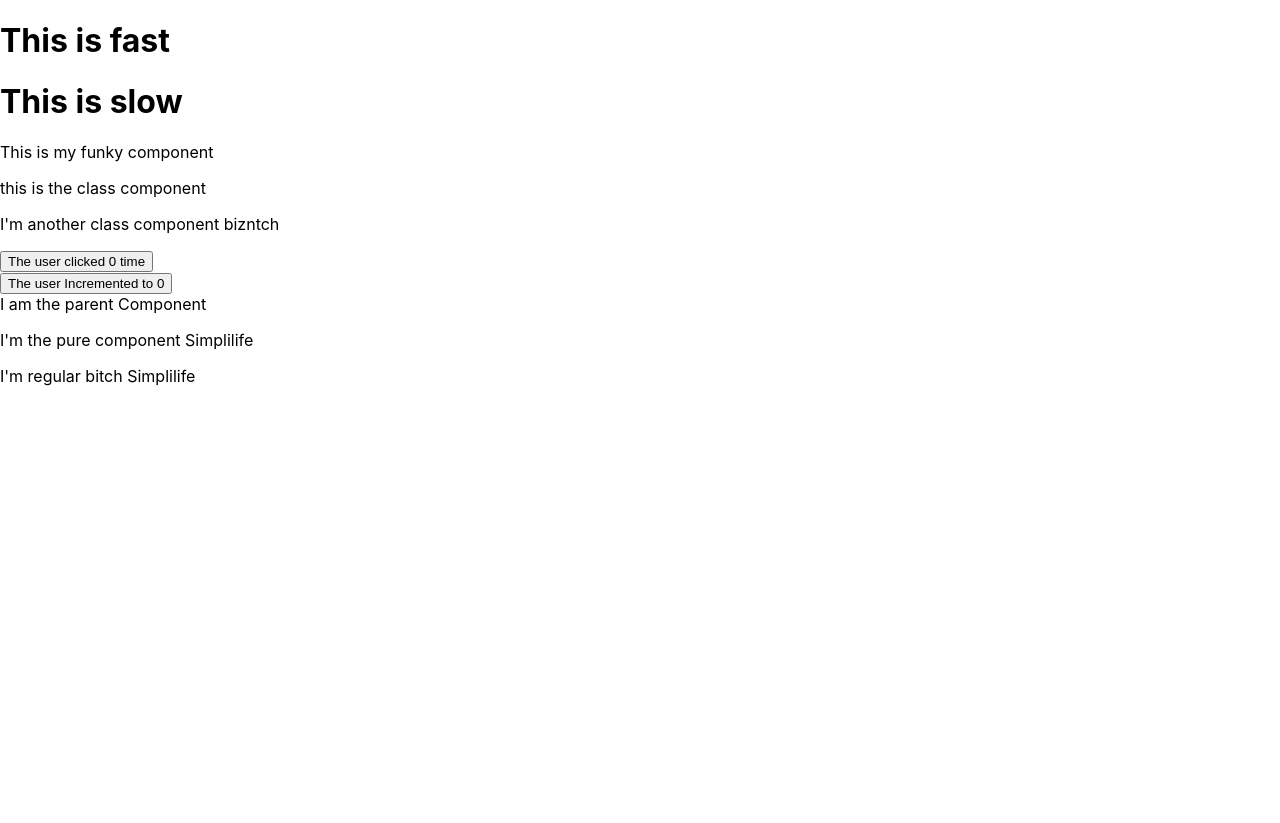
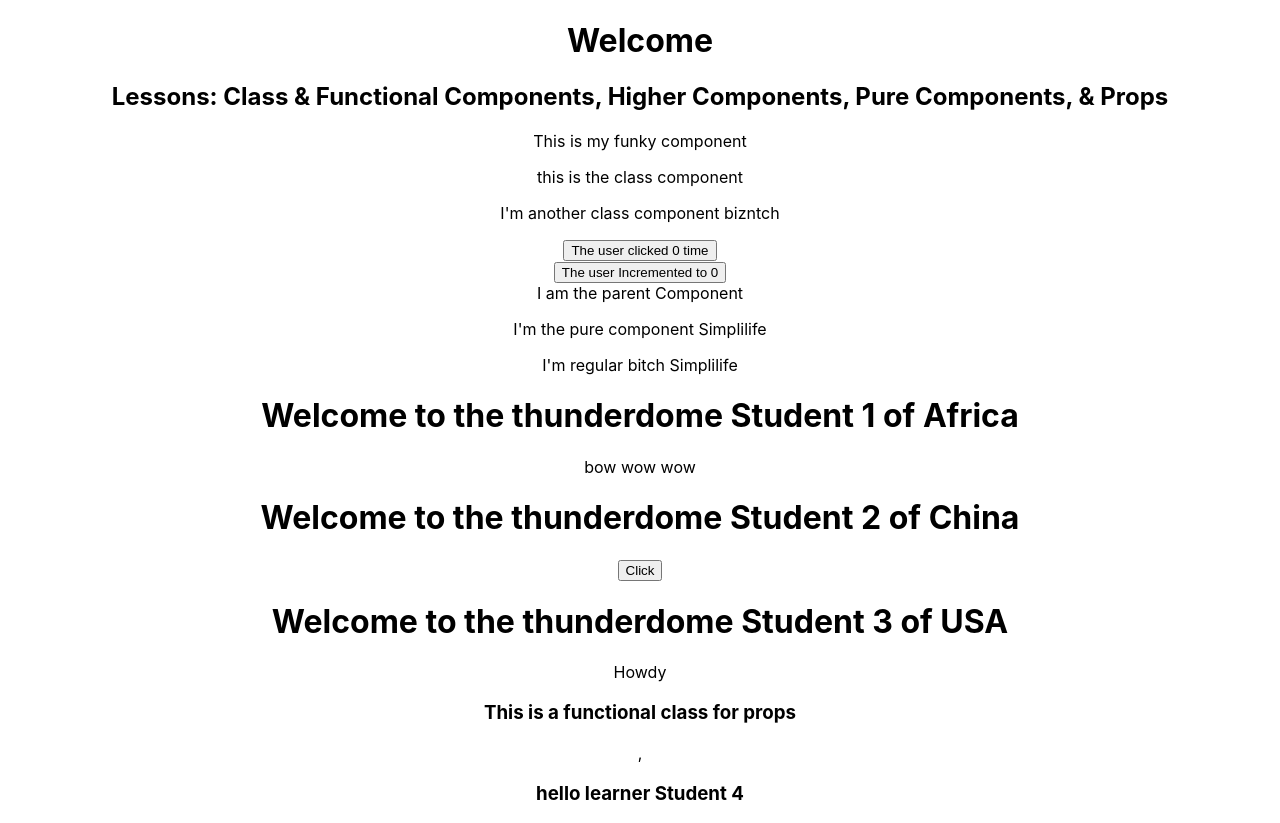
Before and after one commit to reidspeedo/first-react, a React (Create React App) app: page / in a window 1280 px wide. Before the commit the page ends 800 px from the top, so only its background shows below. Built offline with nearby package versions, Linux system fonts and the light colour scheme.

Commit message:
Includes props lesson

```diff
--- a/src/App.js
+++ b/src/App.js
@@ -1,12 +1,47 @@
-//import logo from './logo.svg';
-import './App.css';
 import FC from "./Components/FunctionalComp";
 import {ClassComp,ClassComp1} from "./Components/ClassComp";
 import Click from "./Components/Click"
 import Counter from "./Components/Counter";
 import ParentComp from "./Components/ParentComp";
+import Classprops from "./Components/Classprops";
+import Funtionprops from "./Components/Functionprop";
+//import FunctionalComp from "./Components/FunctionalComp";
+import React from "react"
+import './App.css';
 
+class App extends React.Component {
+    render() {
+        return (
+            <div class = "App">
+                <h1>Welcome</h1>
 
+                <h2> Lessons: Class & Functional Components, Higher Components, Pure Components, & Props</h2>
+                <div>
+                <FC />
+                <ClassComp />
+                <ClassComp1 />
+                <Click />
+                <Counter />
+                <ParentComp/>
+                <Classprops name = 'Student 1' place = 'Africa'>
+                    <p>bow wow wow</p>
+                </Classprops>
+                <Classprops name = 'Student 2' place = 'China'>
+                    <button>Click</button>
+                </Classprops>
+                <Classprops name = 'Student 3' place = 'USA'>
+                    <p>Howdy</p>
+                </Classprops>
+                <Funtionprops name='Student 4'/>
+                </div>
+            </div>
+        )
+    }
+}
+
+export default App;
+
+/*
 function App() {
   return (
       <div>
@@ -18,8 +53,19 @@ function App() {
         <Click />
         <Counter />
         <ParentComp/>
+        <Classprops name = 'Student 1' place = 'Africa'>
+              <p>bow wow wow</p>
+        </Classprops>
+        <Classprops name = 'Student 2' place = 'China'>
+            <button>Click</button>
+        </Classprops>
+        <Classprops name = 'Student 3' place = 'USA'>
+            <p>Howdy</p>
+        </Classprops>
+        <Funtionprops name='Student 4'/>
       </div>
   );
 }
 
-export default App;
+
+ */
--- /dev/null
+++ b/src/Components/Classprops.js
@@ -0,0 +1,14 @@
+import React, {Component} from 'react';
+
+class Classprops extends Component {
+    render() {
+        return (
+            <div>
+                <h1>Welcome to the thunderdome {this.props.name} of {this.props.place} </h1>
+            <p>{this.props.children}</p>
+            </div>
+        );
+    }
+}
+
+export default Classprops
--- /dev/null
+++ b/src/Components/Functionprop.js
@@ -0,0 +1,12 @@
+import React from "react"
+
+function Funtionprops(props) {
+    return (
+        <div>
+        <h3>This is a functional class for props</h3>,
+        <h3>hello learner {props.name}</h3>
+        </div>
+    );
+}
+
+export default Funtionprops
```
